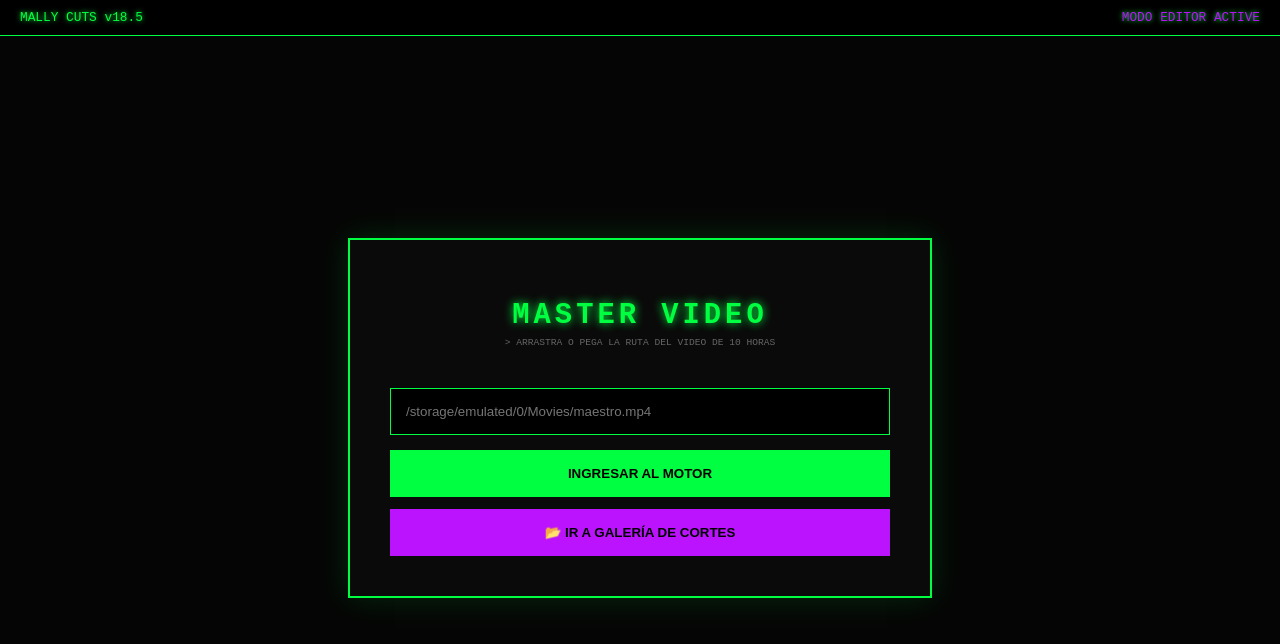
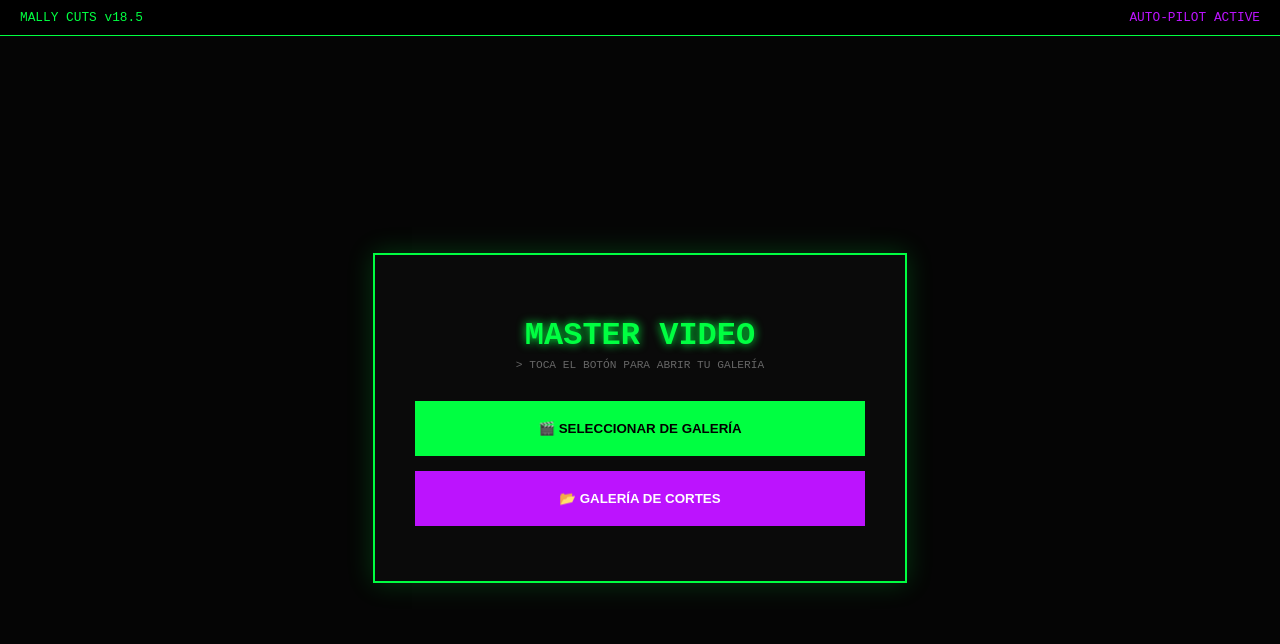
Before and after one commit to KekoOfficial/X, a Flask app: page / in a window 1280 px wide. Shown: the top 644 px of the page. Run offline with Flask 3, Linux system fonts and the light colour scheme.

Commit message:
Actualizar index.html

```diff
--- a/templates/index.html
+++ b/templates/index.html
@@ -3,43 +3,66 @@
 <head>
     <meta charset="UTF-8">
     <meta name="viewport" content="width=device-width, initial-scale=1.0">
-    <title>MALLY CUTS v18.5 | HYPER-VELOCITY</title>
+    <title>MALLY CUTS v18.5 | AUTO-LOADER</title>
     <link rel="stylesheet" href="{{ url_for('static', filename='style.css') }}">
     <style>
-        :root { --neon: #00ff41; --purp: #bc13fe; --bg: #050505; --panel: #0a0a0a; }
+        :root { --neon: #00ff41; --purp: #bc13fe; --bg: #050505; }
         body { background: var(--bg); color: #fff; font-family: 'Courier New', monospace; margin: 0; display: flex; flex-direction: column; height: 100vh; }
         .navbar { border-bottom: 1px solid var(--neon); padding: 10px 20px; display: flex; justify-content: space-between; background: #000; font-size: 0.8rem; }
-        .navbar span { color: var(--neon); text-shadow: 0 0 5px var(--neon); }
-        .container { display: flex; flex-direction: column; align-items: center; justify-content: center; flex-grow: 1; }
-        .box { border: 2px solid var(--neon); padding: 40px; background: var(--panel); box-shadow: 0 0 30px rgba(0,255,65,0.15); width: 85%; max-width: 500px; text-align: center; }
-        h1 { color: var(--neon); font-size: 1.8rem; letter-spacing: 4px; margin-bottom: 5px; }
-        .subtitle { font-size: 0.6rem; color: #666; margin-bottom: 25px; display: block; }
-        input { background: #000; border: 1px solid var(--neon); color: #fff; padding: 15px; width: 100%; box-sizing: border-box; margin-bottom: 15px; outline: none; }
-        .btn-mally { background: var(--neon); color: #000; border: none; padding: 16px; width: 100%; font-weight: bold; cursor: pointer; text-transform: uppercase; transition: 0.3s; }
-        .btn-mally:hover { background: #fff; box-shadow: 0 0 20px #fff; }
-        .btn-gallery { background: var(--purp) !important; margin-top: 12px; }
+        .container { display: flex; align-items: center; justify-content: center; flex-grow: 1; }
+        .box { border: 2px solid var(--neon); padding: 40px; background: #0a0a0a; width: 85%; max-width: 450px; text-align: center; box-shadow: 0 0 25px rgba(0,255,65,0.2); }
+        h1 { color: var(--neon); text-shadow: 0 0 10px var(--neon); margin-bottom: 5px; }
+        .subtitle { font-size: 0.7rem; color: #666; margin-bottom: 30px; display: block; }
+
+        .btn-mally {
+            background: var(--neon); color: #000; border: none; padding: 20px; width: 100%;
+            font-weight: bold; cursor: pointer; text-transform: uppercase; margin-bottom: 15px;
+            display: flex; align-items: center; justify-content: center; gap: 10px;
+        }
+        .btn-gallery { background: var(--purp) !important; color: #fff !important; }
+
+        #loading-status { display: none; margin-top: 15px; color: var(--neon); font-size: 0.8rem; animation: blink 1s infinite; }
+        @keyframes blink { 0% { opacity: 1; } 50% { opacity: 0.4; } 100% { opacity: 1; } }
     </style>
 </head>
 <body>
     <div class="navbar">
-        <span>MALLY CUTS v18.5</span>
-        <span style="color: var(--purp);">MODO EDITOR ACTIVE</span>
+        <span style="color: var(--neon);">MALLY CUTS v18.5</span>
+        <span style="color: var(--purp);">AUTO-PILOT ACTIVE</span>
     </div>
 
     <div class="container">
         <div class="box">
             <h1>MASTER VIDEO</h1>
-            <span class="subtitle">> ARRASTRA O PEGA LA RUTA DEL VIDEO DE 10 HORAS</span>
+            <span class="subtitle">> TOCA EL BOTÓN PARA ABRIR TU GALERÍA</span>
 
-            <form action="/editor" method="GET">
-                <input type="text" name="path" placeholder="/storage/emulated/0/Movies/maestro.mp4" required>
-                <button type="submit" class="btn-mally">INGRESAR AL MOTOR</button>
+            <form id="upload-form" action="/api/auto-upload" method="POST" enctype="multipart/form-data">
+                <input type="file" name="video_file" id="video-input" accept="video/*" style="display: none;" onchange="autoSubmit()">
+
+                <button type="button" class="btn-mally" onclick="document.getElementById('video-input').click()">
+                    🎬 SELECCIONAR DE GALERÍA
+                </button>
             </form>
 
             <button class="btn-mally btn-gallery" onclick="location.href='/gallery'">
-                📂 IR A GALERÍA DE CORTES
+                📂 GALERÍA DE CORTES
             </button>
+
+            <div id="loading-status">CARGANDO VIDEO AL MOTOR...</div>
         </div>
     </div>
+
+    <script>
+        function autoSubmit() {
+            const status = document.getElementById('loading-status');
+            const form = document.getElementById('upload-form');
+            const fileInput = document.getElementById('video-input');
+
+            if (fileInput.files.length > 0) {
+                status.style.display = 'block';
+                form.submit();
+            }
+        }
+    </script>
 </body>
 </html>
```
